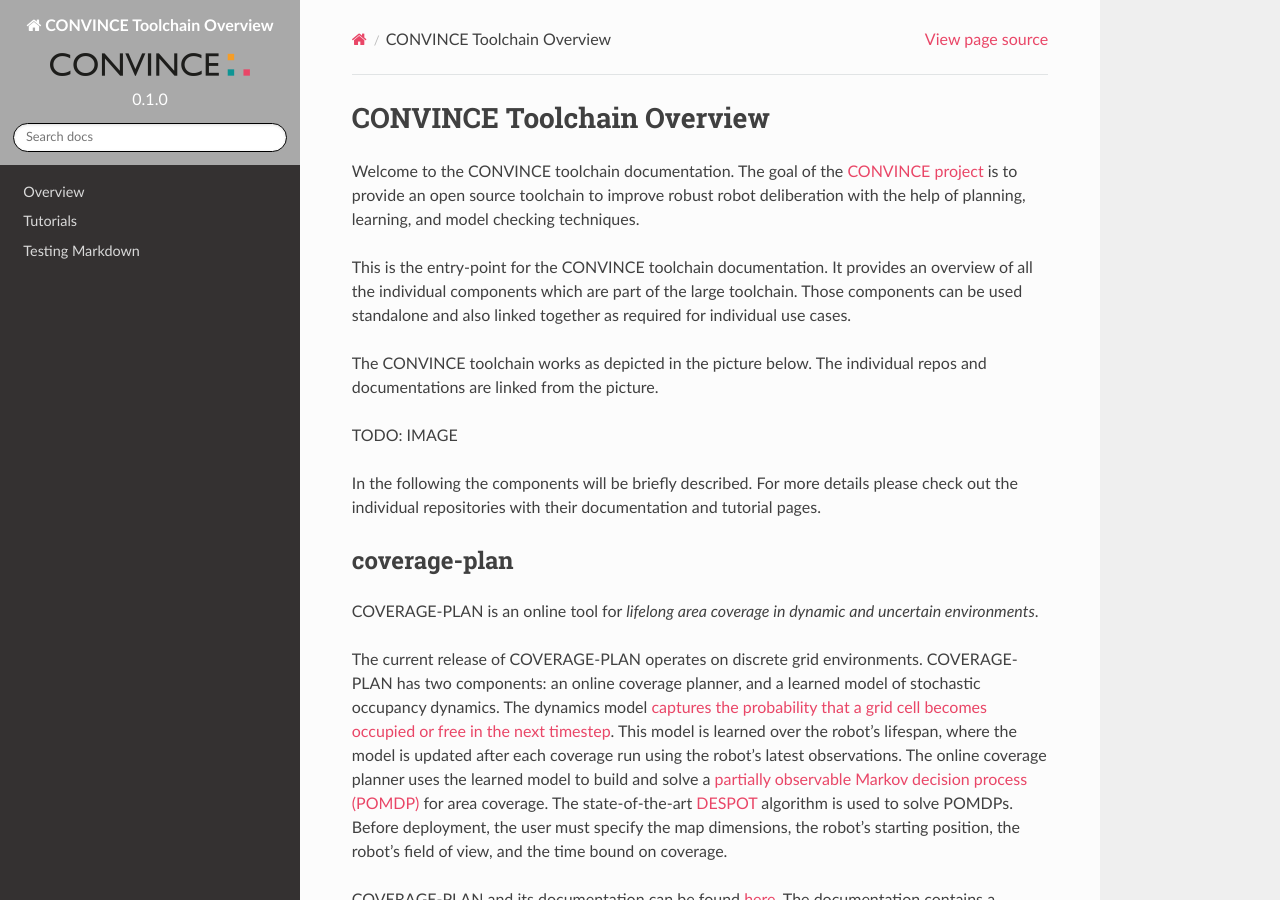
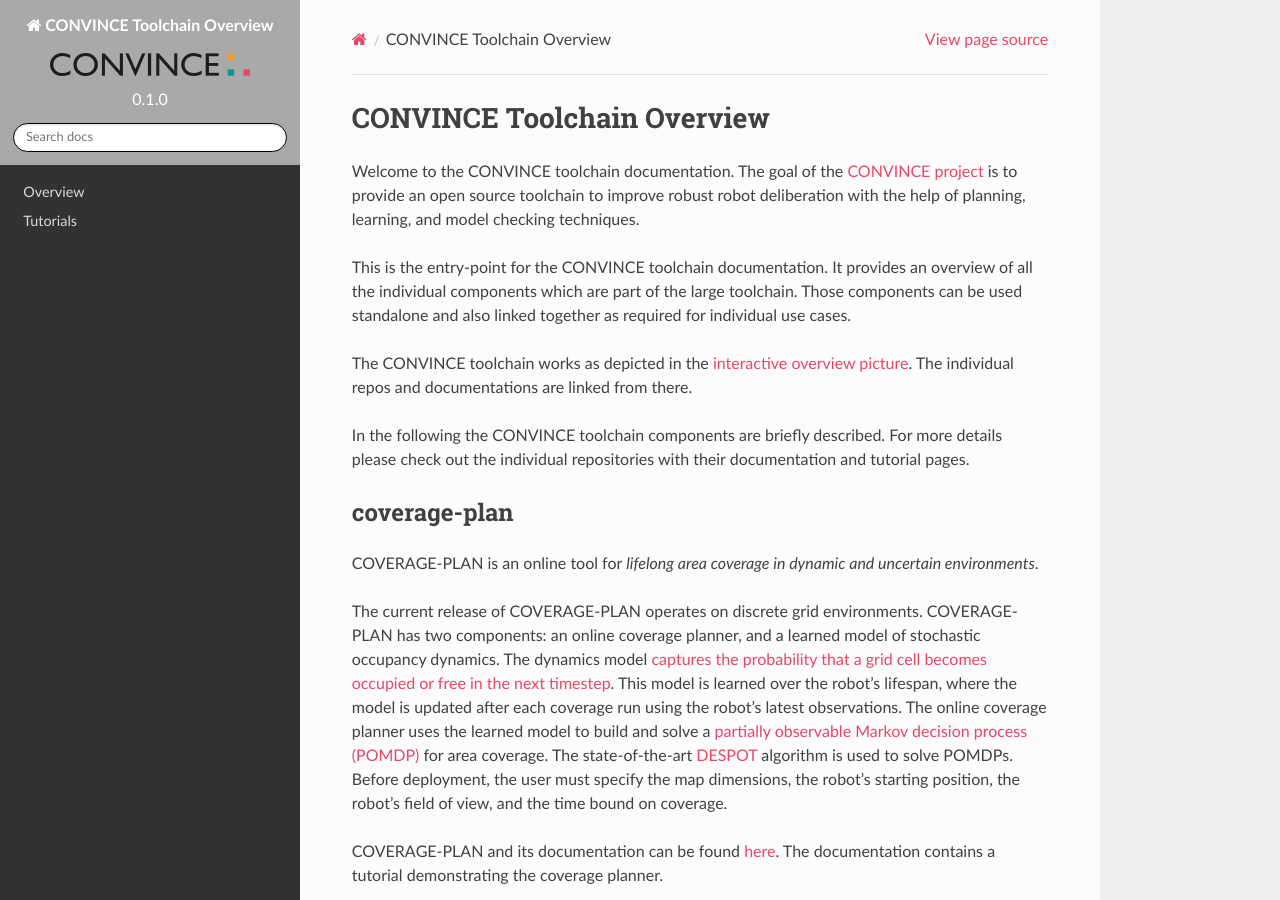
Before and after one commit to convince-project/overview, a Sphinx documentation site: the page built from docs/source/index.rst, in a window 1280 px wide and 900 px high. Built offline with Sphinx 7.4.7 and the Read the Docs theme 2.0.0, drawn with Linux system fonts in a browser that asks for light colours; some of the changed text lies outside the part shown.

Commit message:
add build hints, link overview pictures
Signed-off-by: Michaela Klauck <michaela.klauck@de.bosch.com>

```diff
--- a/docs/source/index.rst
+++ b/docs/source/index.rst
@@ -6,11 +6,9 @@ The goal of the `CONVINCE project <https://convince-project.eu/>`_ is to provide
 
 This is the entry-point for the CONVINCE toolchain documentation. It provides an overview of all the individual components which are part of the large toolchain. Those components can be used standalone and also linked together as required for individual use cases.
 
-The CONVINCE toolchain works as depicted in the picture below. The individual repos and documentations are linked from the picture.
+The CONVINCE toolchain works as depicted in the :doc:`interactive overview picture <../overview_plantuml>`. The individual repos and documentations are linked from there.
 
-TODO: IMAGE
-
-In the following the components will be briefly described. For more details please check out the individual repositories with their documentation and tutorial pages.
+In the following the CONVINCE toolchain components are briefly described. For more details please check out the individual repositories with their documentation and tutorial pages.
 
 coverage-plan
 -------------
```
Also changed, not shown: other parts of docs/source/index.rst (+0 -1 lines), README.md (+7 -1 lines).
